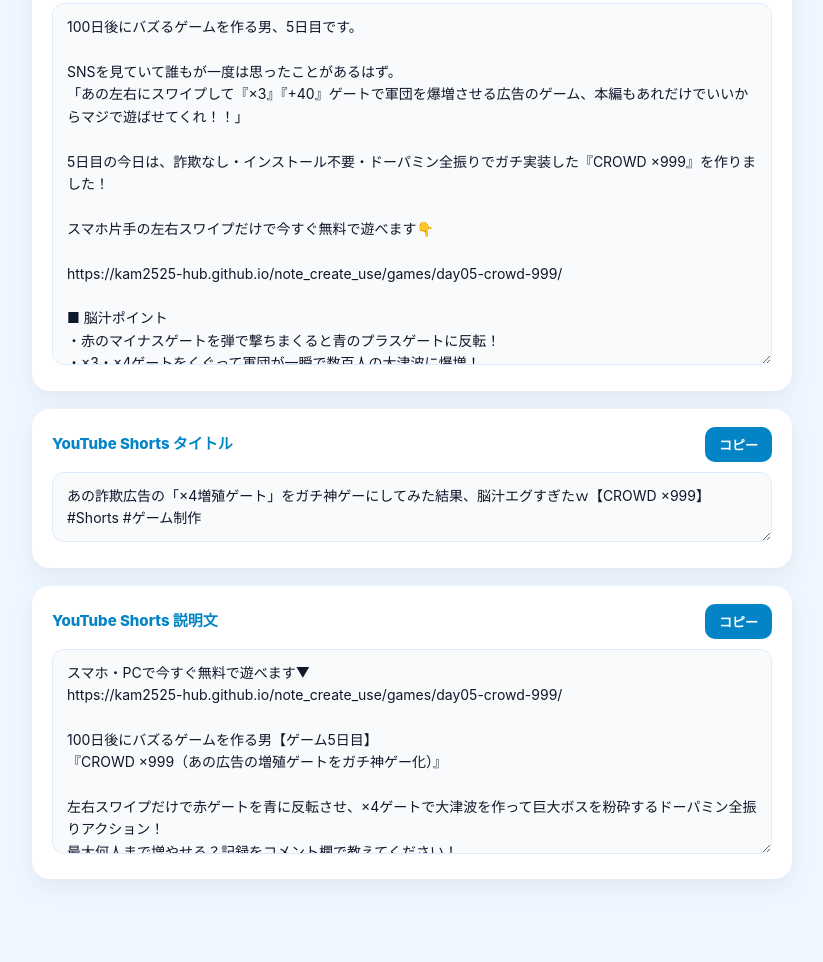
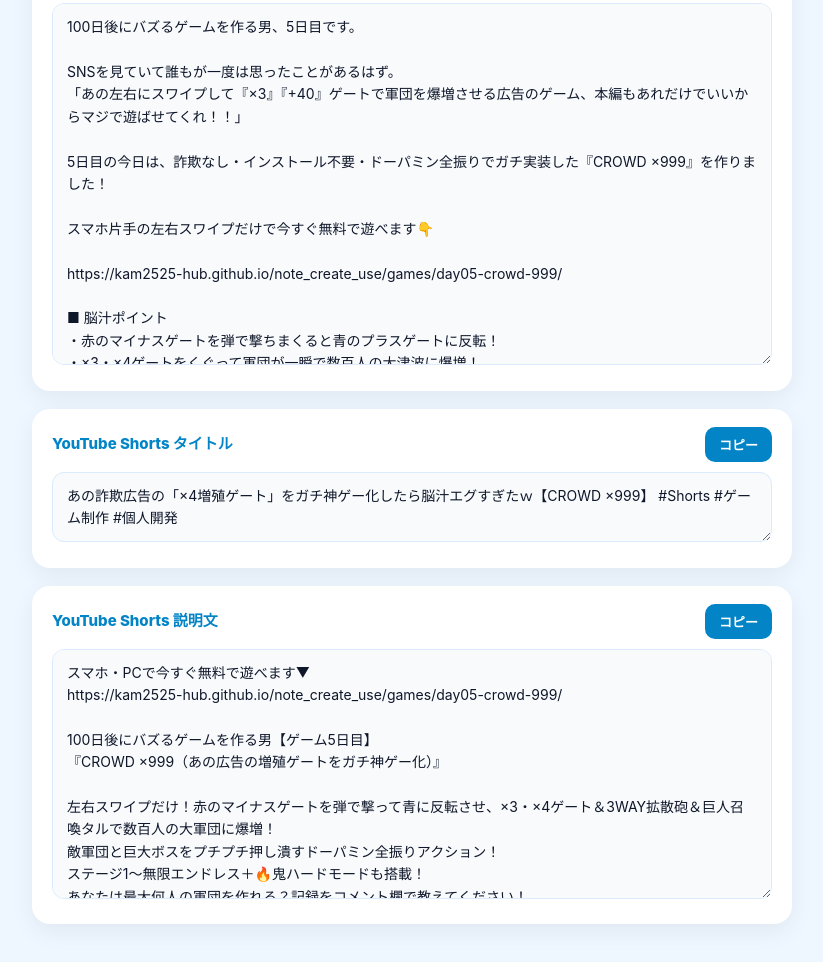
Before and after one commit to kam2525-hub/note_create_use, a plain HTML site: page notes/day05/copy_helper.html in a window 1280 px wide. Shown: the part 1241-2203 px from the top of the page, without its empty margins (228-1051 px from the left). Drawn offline with Linux system fonts and the light colour scheme.

Commit message:
chore(day05): add abundant YouTube hashtags and align Shorts filename with upload workflow

```diff
--- a/notes/day05/copy_helper.html
+++ b/notes/day05/copy_helper.html
@@ -167,7 +167,7 @@ https://kam2525-hub.github.io/note_create_use/games/day05-crowd-999/
         <span class="section-title">YouTube Shorts タイトル</span>
         <button class="copy-btn" data-target="ytTitle">コピー</button>
       </div>
-      <textarea id="ytTitle" rows="2" readonly>あの詐欺広告の「×4増殖ゲート」をガチ神ゲーにしてみた結果、脳汁エグすぎたｗ【CROWD ×999】 #Shorts #ゲーム制作</textarea>
+      <textarea id="ytTitle" rows="2" readonly>あの詐欺広告の「×4増殖ゲート」をガチ神ゲー化したら脳汁エグすぎたｗ【CROWD ×999】 #Shorts #ゲーム制作 #個人開発</textarea>
     </div>
 
     <div class="section">
@@ -175,16 +175,18 @@ https://kam2525-hub.github.io/note_create_use/games/day05-crowd-999/
         <span class="section-title">YouTube Shorts 説明文</span>
         <button class="copy-btn" data-target="ytDesc">コピー</button>
       </div>
-      <textarea id="ytDesc" rows="8" readonly>スマホ・PCで今すぐ無料で遊べます▼
+      <textarea id="ytDesc" rows="10" readonly>スマホ・PCで今すぐ無料で遊べます▼
 https://kam2525-hub.github.io/note_create_use/games/day05-crowd-999/
 
 100日後にバズるゲームを作る男【ゲーム5日目】
 『CROWD ×999（あの広告の増殖ゲートをガチ神ゲー化）』
 
-左右スワイプだけで赤ゲートを青に反転させ、×4ゲートで大津波を作って巨大ボスを粉砕するドーパミン全振りアクション！
-最大何人まで増やせる？記録をコメント欄で教えてください！
+左右スワイプだけ！赤のマイナスゲートを弾で撃って青に反転させ、×3・×4ゲート＆3WAY拡散砲＆巨人召喚タルで数百人の大軍団に爆増！
+敵軍団と巨大ボスをプチプチ押し潰すドーパミン全振りアクション！
+ステージ1〜無限エンドレス＋🔥鬼ハードモードも搭載！
+あなたは最大何人の軍団を作れる？記録をコメント欄で教えてください！
 
-#Shorts #ゲーム制作 #個人開発 #広告のゲーム #無料ゲーム #ブラウザゲーム</textarea>
+#Shorts #ゲーム制作 #個人開発 #広告のゲーム #あの広告のゲーム #ハイパーカジュアル #増殖ゲーム #無料ゲーム #ブラウザゲーム #スマホゲーム #ミニゲーム #インディーゲーム #神ゲー #脳汁 #暇つぶし #ゲーム紹介 #自作ゲーム #100日後にバズるゲームを作る男 #CROWD999</textarea>
     </div>
   </div>
 
```
Also changed, not shown: notes/day05/youtube_metadata.txt, 1 other file.
